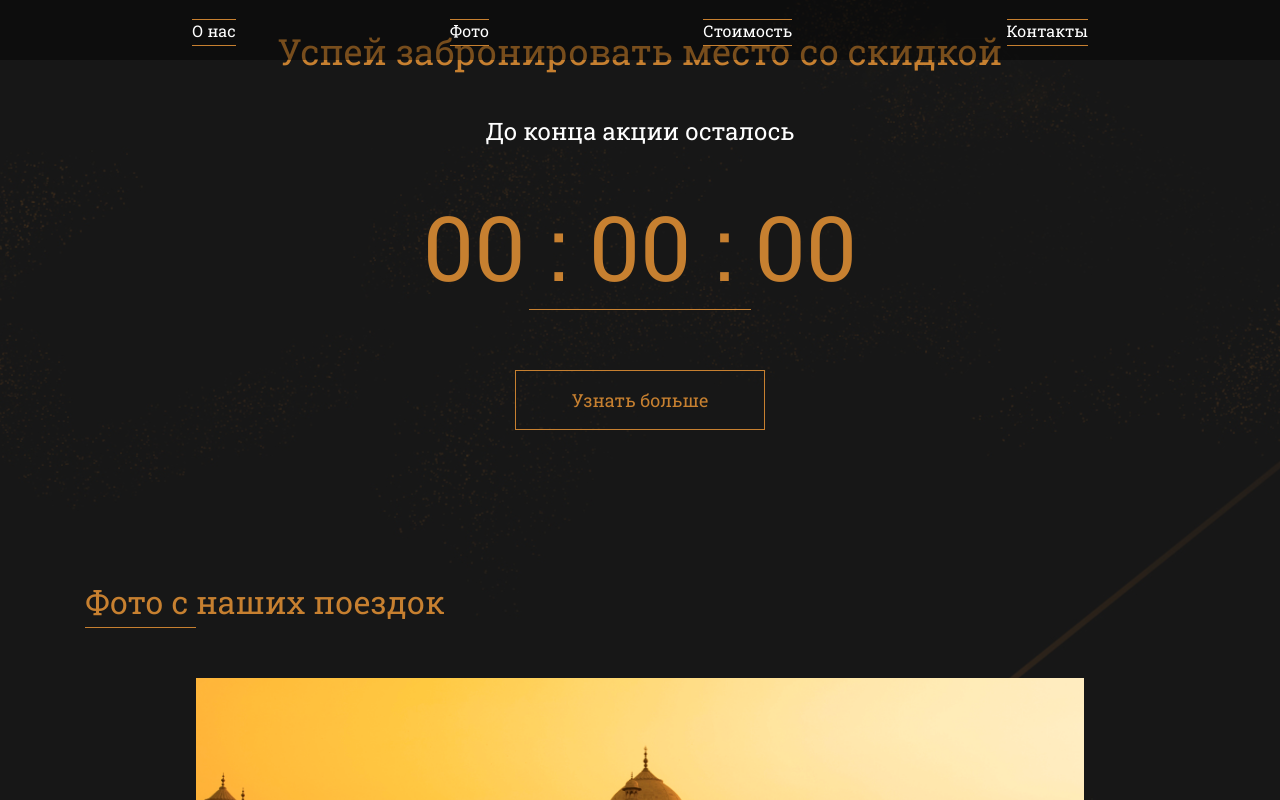
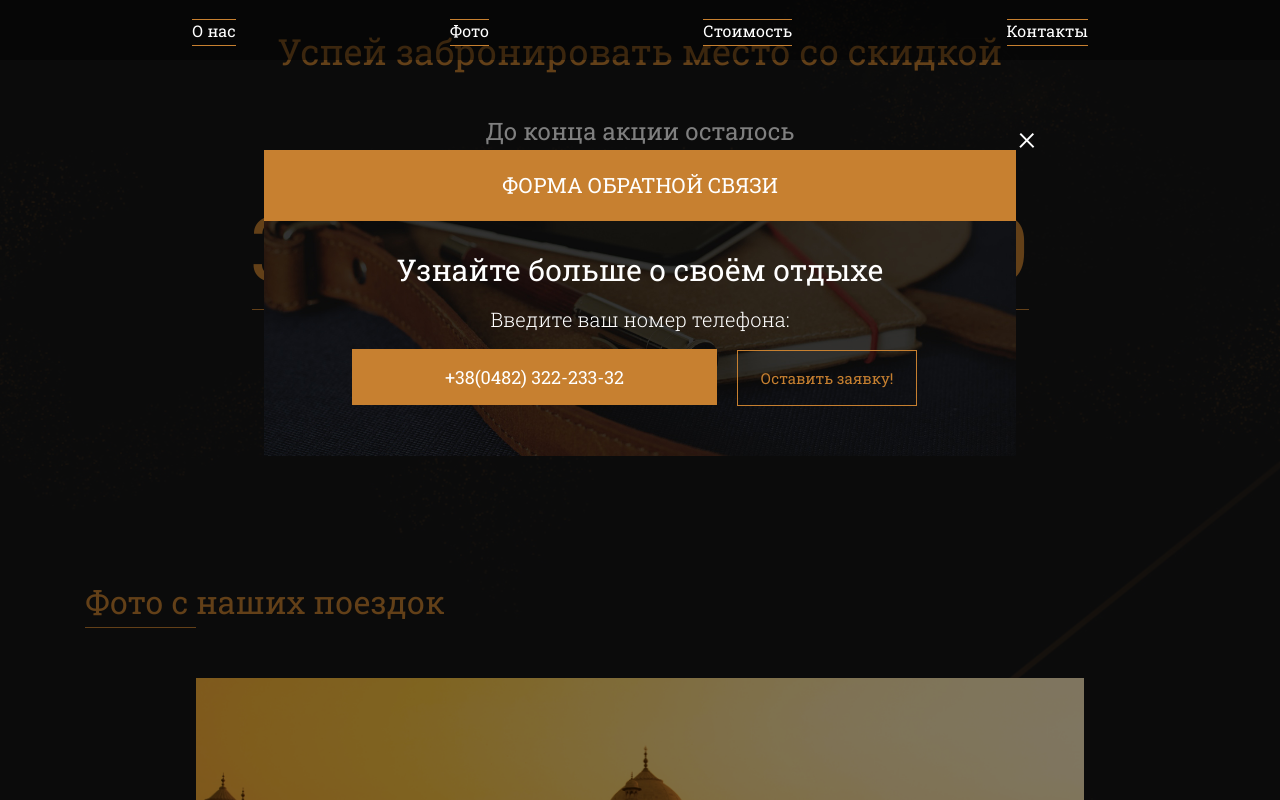
Before and after one commit to Kobzarko/Yoga-site, a plain HTML site: page index.html in a window 1280 px wide. Both pictures are taken after a click on the button "Узнать больше". Shown: the part 1353-2153 px from the top of the page. Drawn offline with Linux system fonts and the light colour scheme.

Commit message:
add modal window

```diff
--- a/css/style.css
+++ b/css/style.css
@@ -25,8 +25,8 @@
 .more-splash {
   -webkit-animation-name: splash;
           animation-name: splash;
-  -webkit-animation-duration: 1.7s;
-          animation-duration: 1.7s;
+  -webkit-animation-duration: 1.0s;
+          animation-duration: 1.0s;
 }
 @-webkit-keyframes splash {
   from {
@@ -286,7 +286,7 @@ header ul li:before {
 .content .timer-numbers:after {
   content: '';
   display: block;
-  width: 20%;
+  width: 70%;
   height: 1px;
   background-color: #c78030;
   margin: 0 auto;
--- a/index.html
+++ b/index.html
@@ -105,6 +105,8 @@
 					До конца акции осталось
 				</div>
 				<div class="timer-numbers" id="timer">
+					<span class="days">5</span>
+					<span class="word">дней</span>
 					<span class="hours">18</span>
 					<span>:</span>
 					<span class="minutes">20</span>
@@ -222,7 +224,7 @@
 								<label class="popup-form__label" for="phone">
 								Введите ваш номер телефона:
 								</label>
-								<input class="popup-form__input" name="phone" type="tel" required placeholder="+7(978) 973 33 45">
+								<input class="popup-form__input" name="phone" type="tel" required placeholder="+38(0482) 322-233-32">
 								<button class="button popup-form__btn">
 									Оставить заявку!
 								</button>
--- a/js/script.js
+++ b/js/script.js
@@ -44,68 +44,124 @@ window.addEventListener('DOMContentLoaded', function(){
 
 	// Timer
 
-	let deadLine = '2020-02-02';
+	// конечная дата
+    let deadline = new Date(2020, 2, 25);
+    // считает разницу между датами
+    function getTimeRemaining(endtime) {
+        let t = Date.parse(endtime) - Date.parse(new Date()),
+            seconds = Math.floor((t / 1000) % 60),
+            minutes = Math.floor(((t / 1000) / 60) % 60),
+            hours = Math.floor((t / 1000 / 60 / 60) % 24),
+            days = Math.floor((t / (1000 * 60 * 60 * 24)));
 
-// получаем данные о времени
-function getTimeRemaining(endtime){
-	// вычисляем разницу между датами
-	// находим количество миллисекунд в промежутке
-	let t = Date.parse(endtime) - Date.parse(new Date()),
-	//количество секунд
-	seconds = Math.floor((t/1000)%60),
-	// количество минут
-	minutes = Math.floor((t/60000)%60),
-	// количество часов
-	hours = Math.floor(t/(1000*60*60));
-		// РЕЗУЛЬТАТ
-		return{
-			'total':t,
-			'hours':hours,
+        // hours = Math.floor((t / 1000) / 3600),
+
+
+        //возвращаем в виде объекта
+        return {
+            'total': t,
+            'hours': hours,
             'minutes': minutes,
-			'seconds': seconds
+            'seconds': seconds,
+            'days': days
         };
 
-	// // количество часов
-	// 	hours = Math.floor((t/(1000*60*60)%24);
-	// // количество дней
-	// 	days = Math.floor((t/(1000*60*60*24)));
     }
 
-// функция для изменения статической верстки
-function setClock(id , endtime){
-	let timer = document.getElementById('timer'),
+    // функция будет изменять статическую верстку на динмаическую
+    function setClock(id, endtime) {
+        let timer = document.getElementById(id),
             hours = timer.querySelector('.hours'),
             minutes = timer.querySelector('.minutes'),
             seconds = timer.querySelector('.seconds'),
-		timeinterval = setInterval(updateClock,1000);
+            days = timer.querySelector('.days'),
+            word = timer.querySelector('.word'),
+            timeInterval = setInterval(updateClock, 1000); // обновляет данные каждую секунду
 
 
-		// МЕНЯЕМ текст. значение в тегах с классами
-		function updateClock(){
+
+
+        // обновляет данные в выбранных полях
+        function updateClock() {
             let t = getTimeRemaining(endtime);
 
-		function addZero(num){
-			if (num<=9) {
-				return "0"+ num;
-			}
-			else{
+            function addZero(num) {
+                if (num <= 9) {
+                    return "0" + num;
+                } else {
                     return num;
                 }
             }
-			hours.textContent = addZero(t.hours);
-			minutes.textContent = addZero(t.minutes);
-			seconds.textContent = addZero(t.seconds);
+
+            function updateDay(days) {
+                if (t.days <= 0) {
+                    t.days = '';
+                } else {
+                    return t.days;
+                }
+            }
+
+            function changeWord(word) {
+                if (t.days == 4 || t.days == 3 || t.days == 2) {
+                    return word.textContent = "дня";
+                } else if (t.days == 1) {
+                    return word.textContent = "день";
+                } else if (t.days < 1) {
+                    return word.textContent = '';
+                } else {
+                    return word.textContent = "дней";
+                }
+            }
 
 
+            hours.textContent = addZero(t.hours); //  поле часы
+            minutes.textContent = addZero(t.minutes); // field minutes
+            seconds.textContent = addZero(t.seconds); // field seconds
+            days.textContent = updateDay(t.days); // field days
+            word.textContent = changeWord(word);
 
-			if (t.total<=0) {
-				clearInterval(timer.timeinterval);
+            //
+            //
+            //если дата прошла выводим нули
+            if (t.total <= 0) {
+                clearInterval(timeInterval);
                 hours.textContent = '00';
                 minutes.textContent = '00';
                 seconds.textContent = '00';
+                days.textContent = '';
+                word.textContent = '';
+
             }
         }
     }
+    // вызываем
+    setClock('timer', deadline);
 
-	setClock('timer', deadLine);
+	// Modal window
+
+	 // our variables
+	let more = document.querySelector('.more'),
+		overlay = document.querySelector('.overlay'),
+		close = document.querySelector('.popup-close');
+
+	// create our window
+	more.addEventListener('click', ()=>{
+		overlay.style.display = 'block';   // window has appear style after click
+		more.classList.add('more-splash'); //add class animation for this button
+		document.body.style.overflow = 'hidden'; // stop scroll site page
 	});
+
+	// close our window
+	close.addEventListener('click', ()=>{
+		overlay.style.display = 'none';    // button has block style after click
+		more.classList.remove('more-splash'); // remove classList animation for this button
+		document.body.style.overflow = '';  // can scroll page
+	});
+
+
+	// if you want to cancel to scroll page add this code row
+	// document.body.style.overflow = 'hidden'; // stop scroll site page
+	// document.body.style.overflow = '';  // can scroll page
+
+
+});
```
Also changed, not shown: 1 other file. Lines whose indentation alone changed are shown as unchanged.
